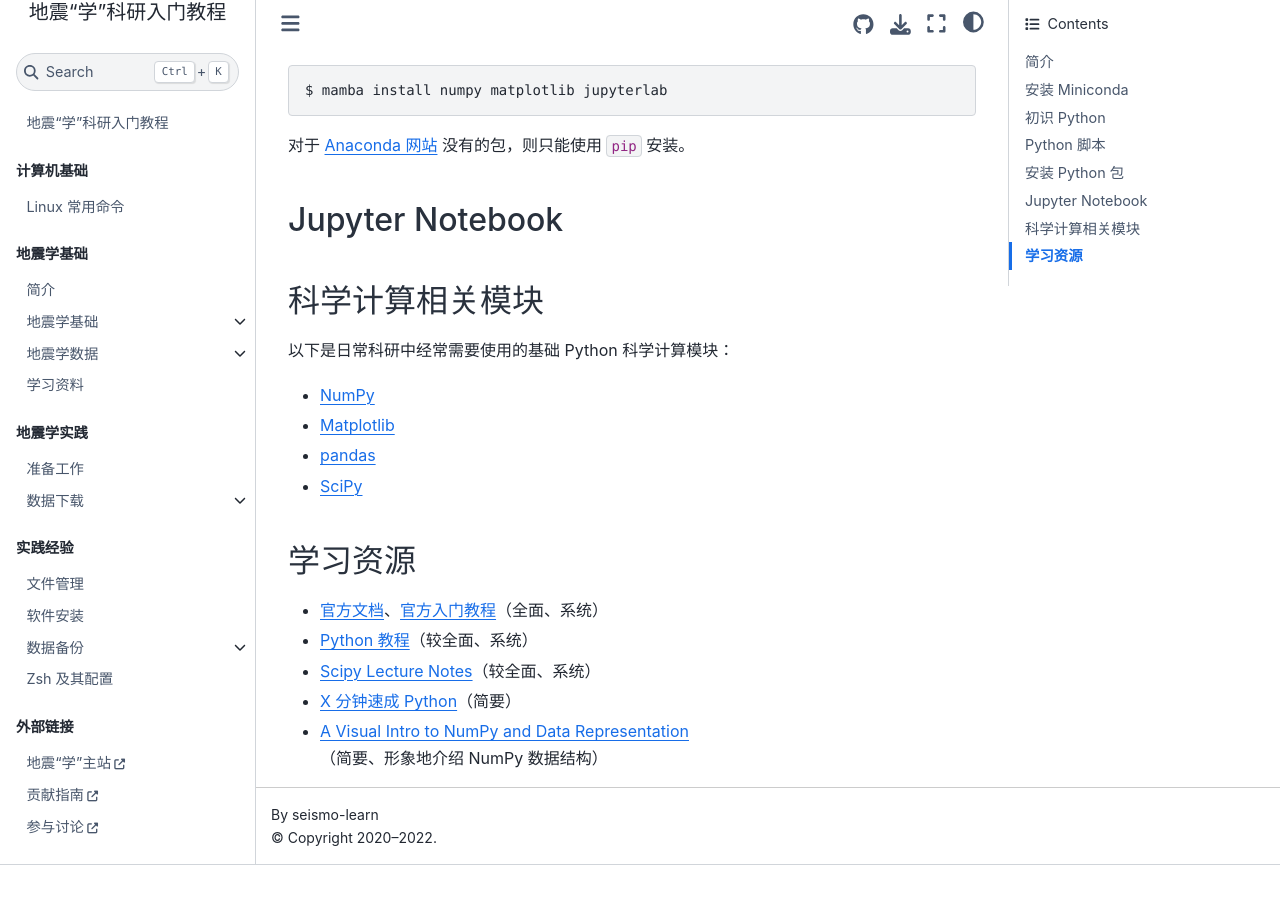
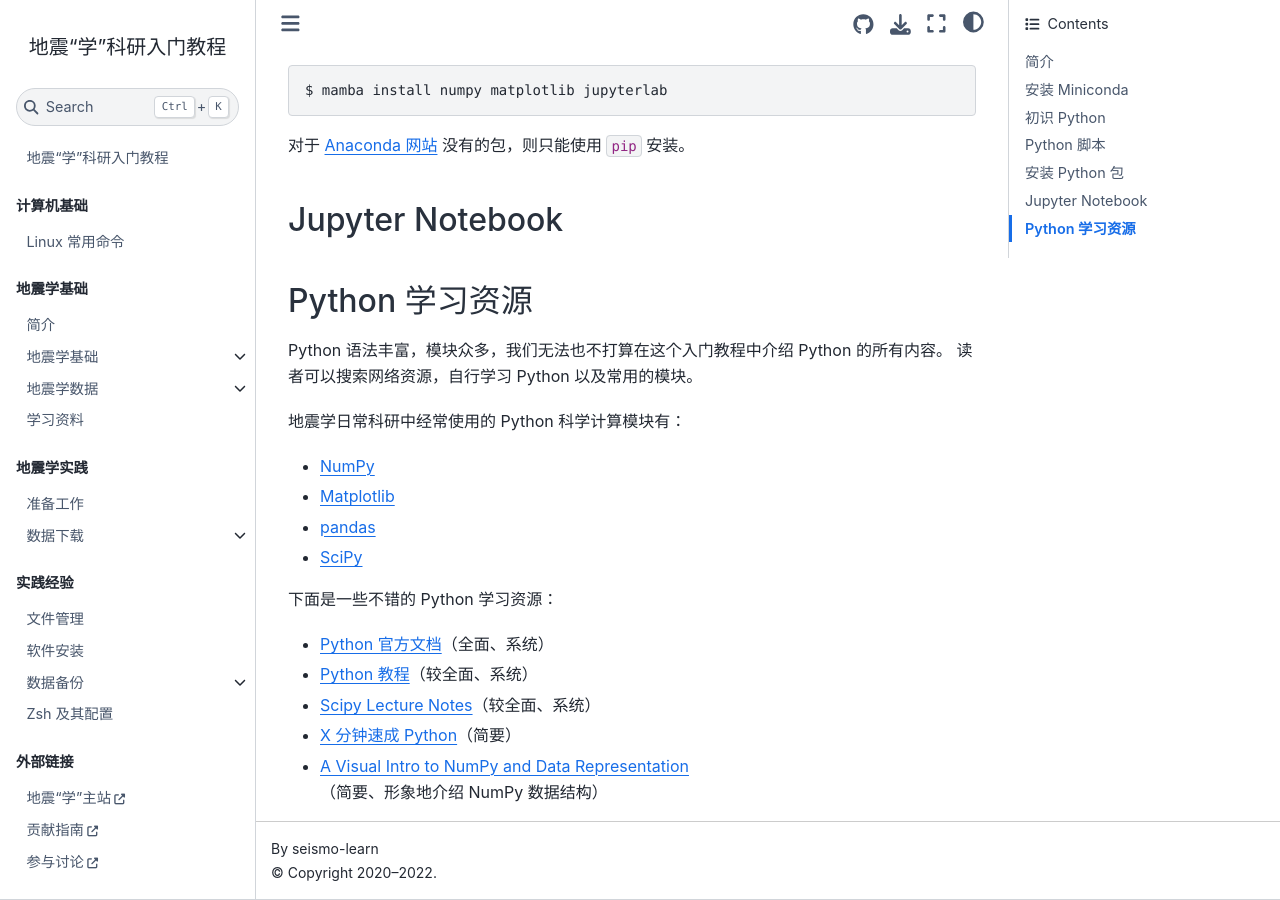
Before and after one commit to seismo-learn/seismology101, a Jupyter Book: the page built from source/programming/python.md, in a window 1280 px wide and 900 px high, scrolled down 4647 px. Built offline with Jupyter Book 1.0.4 settings and Sphinx 7.4.7 and the Sphinx Book theme 1.1.4, drawn with Linux system fonts in a browser that asks for light colours; pages that are not in the unit, such as notebooks, are missing from menus; before the commit the page ends 5512 px from its top, so only the background shows below that; some of the changed text lies outside the part shown.

Commit message:
Update Python resources (#534)

```diff
--- a/source/programming/python.md
+++ b/source/programming/python.md
@@ -230,18 +230,21 @@
 
 ## Jupyter Notebook
 
-## 科学计算相关模块
+## Python 学习资源
 
-以下是日常科研中经常需要使用的基础 Python 科学计算模块：
+Python 语法丰富，模块众多，我们无法也不打算在这个入门教程中介绍 Python 的所有内容。
+读者可以搜索网络资源，自行学习 Python 以及常用的模块。
+
+地震学日常科研中经常使用的 Python 科学计算模块有：
 
 - [NumPy](https://numpy.org/)
 - [Matplotlib](https://matplotlib.org/)
 - [pandas](https://pandas.pydata.org/)
 - [SciPy](https://scipy.org/)
 
-## 学习资源
+下面是一些不错的 Python 学习资源：
 
-- [官方文档](https://docs.python.org/zh-cn/3/)、[官方入门教程](https://docs.python.org/zh-cn/3/tutorial/index.html)（全面、系统）
+- [Python 官方文档](https://docs.python.org/zh-cn/3/)（全面、系统）
 - [Python 教程](https://www.liaoxuefeng.com/wiki/1016959663602400)（较全面、系统）
 - [Scipy Lecture Notes](https://scipy-lectures.org/index.html)（较全面、系统）
 - [X 分钟速成 Python](https://learnxinyminutes.com/docs/zh-cn/python-cn/)（简要）
```
Also changed, not shown: other parts of source/programming/python.md (+2 -2 lines).
